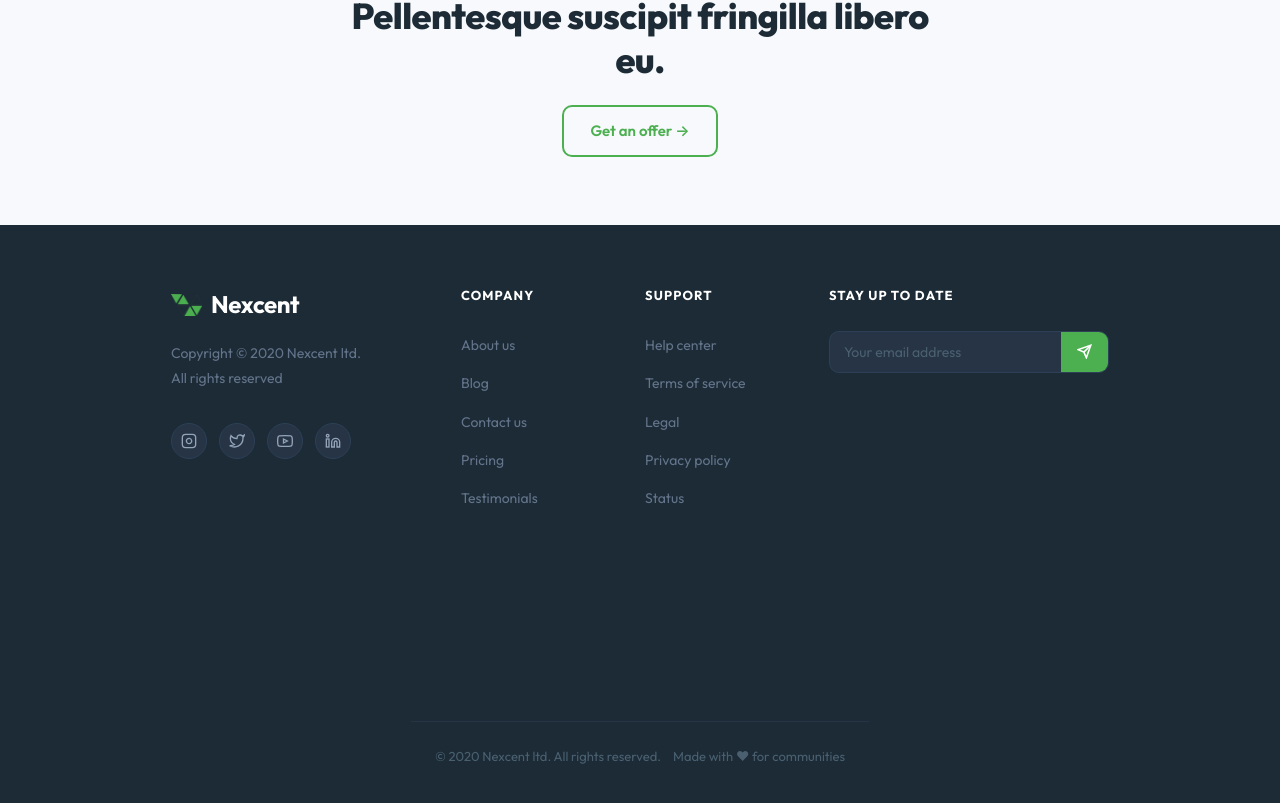
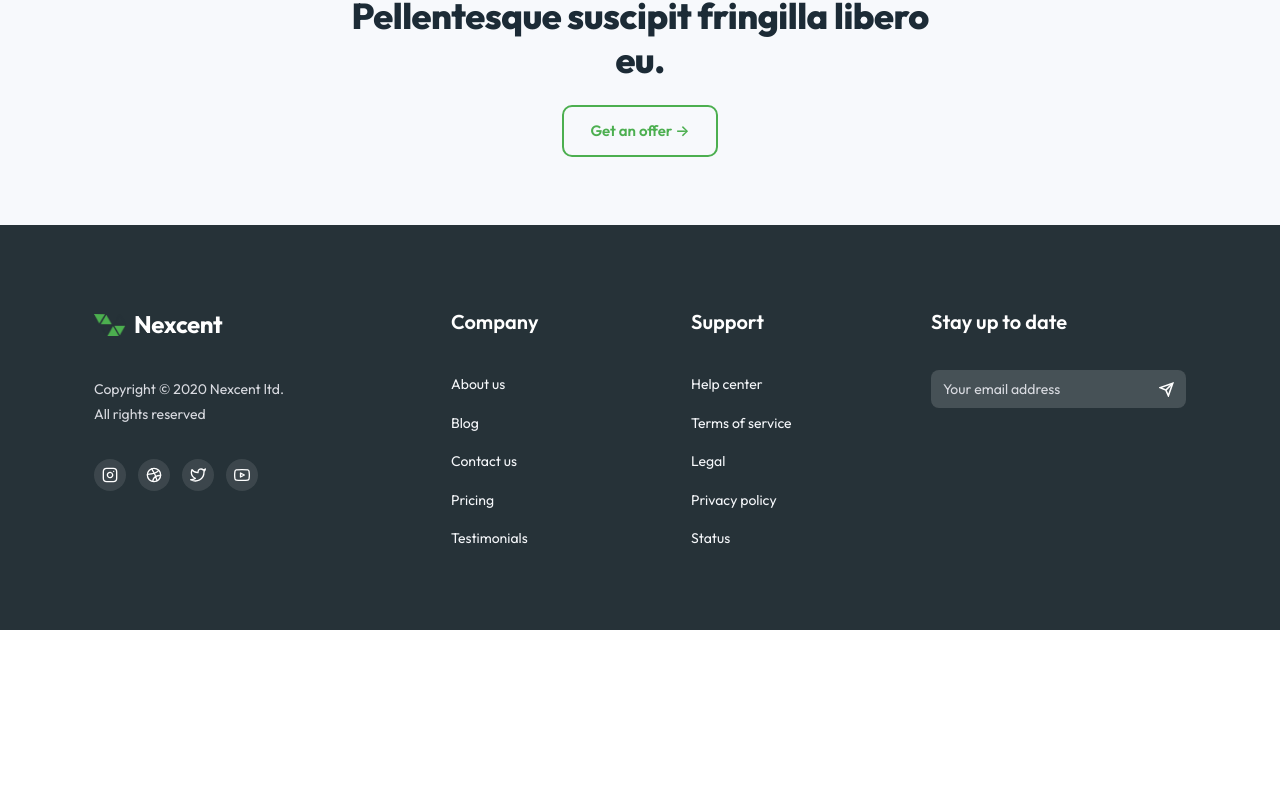
Before and after one commit to priambodogigieh-afk/landing-page, a React (Vite) app: page / in a window 1280 px wide. Shown: the part 3834-4637 px from the top of the page. After the commit the page ends 4464 px from the top, so only its background shows below. Built offline with nearby package versions, Linux system fonts and the light colour scheme.

Commit message:
style: update footer layout, typography, colors, and subscribe input to match mock design

```diff
--- a/src/components/sections/Footer.tsx
+++ b/src/components/sections/Footer.tsx
@@ -19,28 +19,27 @@ export default function Footer() {
             </p>
             <div className="social-icons">
               <a href="#ig" aria-label="Instagram" className="social-icon">
-                <svg width="16" height="16" viewBox="0 0 24 24" fill="none" stroke="currentColor" strokeWidth="2" aria-hidden="true">
-                  <rect x="2" y="2" width="20" height="20" rx="5"/>
+                <svg width="16" height="16" viewBox="0 0 24 24" fill="none" stroke="currentColor" strokeWidth="2" strokeLinecap="round" strokeLinejoin="round" aria-hidden="true">
+                  <rect x="2" y="2" width="20" height="20" rx="5" ry="5"/>
                   <path d="M16 11.37A4 4 0 1 1 12.63 8 4 4 0 0 1 16 11.37z"/>
                   <line x1="17.5" y1="6.5" x2="17.51" y2="6.5"/>
                 </svg>
               </a>
+              <a href="#dribbble" aria-label="Dribbble" className="social-icon">
+                <svg width="16" height="16" viewBox="0 0 24 24" fill="none" stroke="currentColor" strokeWidth="2" strokeLinecap="round" strokeLinejoin="round" aria-hidden="true">
+                  <circle cx="12" cy="12" r="10"/>
+                  <path d="M8.56 2.75c4.37 6.03 6.02 9.42 8.03 17.72m2.54-15.38c-3.72 4.35-8.94 5.66-16.88 5.85m19.5 1.9c-3.5-.49-11.05 1-11.6 8.56"/>
+                </svg>
+              </a>
               <a href="#tw" aria-label="Twitter / X" className="social-icon">
-                <svg width="16" height="16" viewBox="0 0 24 24" fill="none" stroke="currentColor" strokeWidth="2" aria-hidden="true">
+                <svg width="16" height="16" viewBox="0 0 24 24" fill="none" stroke="currentColor" strokeWidth="2" strokeLinecap="round" strokeLinejoin="round" aria-hidden="true">
                   <path d="M23 3a10.9 10.9 0 0 1-3.14 1.53 4.48 4.48 0 0 0-7.86 3v1A10.66 10.66 0 0 1 3 4s-4 9 5 13a11.64 11.64 0 0 1-7 2c9 5 20 0 20-11.5a4.5 4.5 0 0 0-.08-.83A7.72 7.72 0 0 0 23 3z"/>
                 </svg>
               </a>
               <a href="#yt" aria-label="YouTube" className="social-icon">
-                <svg width="16" height="16" viewBox="0 0 24 24" fill="none" stroke="currentColor" strokeWidth="2" aria-hidden="true">
+                <svg width="16" height="16" viewBox="0 0 24 24" fill="none" stroke="currentColor" strokeWidth="2" strokeLinecap="round" strokeLinejoin="round" aria-hidden="true">
                   <path d="M22.54 6.42a2.78 2.78 0 0 0-1.94-1.96C18.88 4 12 4 12 4s-6.88 0-8.6.46a2.78 2.78 0 0 0-1.94 1.96A29 29 0 0 0 1 12a29 29 0 0 0 .46 5.58A2.78 2.78 0 0 0 3.4 19.54C5.12 20 12 20 12 20s6.88 0 8.6-.46a2.78 2.78 0 0 0 1.94-1.96A29 29 0 0 0 23 12a29 29 0 0 0-.46-5.58z"/>
                   <polygon points="9.75 15.02 15.5 12 9.75 8.98 9.75 15.02"/>
-                </svg>
-              </a>
-              <a href="#li" aria-label="LinkedIn" className="social-icon">
-                <svg width="16" height="16" viewBox="0 0 24 24" fill="none" stroke="currentColor" strokeWidth="2" aria-hidden="true">
-                  <path d="M16 8a6 6 0 0 1 6 6v7h-4v-7a2 2 0 0 0-2-2 2 2 0 0 0-2 2v7h-4v-7a6 6 0 0 1 6-6z"/>
-                  <rect x="2" y="9" width="4" height="12"/>
-                  <circle cx="4" cy="4" r="2"/>
                 </svg>
               </a>
             </div>
@@ -98,10 +97,7 @@ export default function Footer() {
             </div>
           </div>
         </div>
-        <div className="footer-bottom">
-          <span>&copy; 2020 Nexcent ltd. All rights reserved.</span>
-          <span>Made with ♥ for communities</span>
-        </div>
+
       </footer>
 
       <Modal
--- a/src/styles/index.css
+++ b/src/styles/index.css
@@ -1386,10 +1386,11 @@ button {
    FOOTER
    ============================================================ */
 .footer {
-  background: #1C2B36;
+  background: var(--footer-bg);
   color: var(--footer-text);
-  padding: 60px 0 40px;
-  height: 582px;
+  padding: 80px 0;
+  height: auto;
+  min-height: auto;
   display: flex;
   flex-direction: column;
 }
@@ -1399,18 +1400,20 @@ button {
   margin: 0 auto;
   padding: 0 var(--sp-5);
   display: flex;
-  gap: var(--sp-9);
+  justify-content: space-between;
+  align-items: flex-start;
+  width: 100%;
 }
 
 .footer-brand {
   flex-shrink: 0;
-  min-width: 210px;
+  min-width: 250px;
 }
 
 .footer-desc {
   font-size: 14px;
-  color: #64748B;
-  margin-top: var(--sp-4);
+  color: #D9DBE1;
+  margin-top: var(--sp-6);
   margin-bottom: var(--sp-6);
   line-height: 1.8;
 }
@@ -1421,28 +1424,26 @@ button {
 }
 
 .social-icon {
-  width: 36px;
-  height: 36px;
+  width: 32px;
+  height: 32px;
   border-radius: 50%;
-  background: #263445;
-  border: 1px solid #2E4057;
+  background: rgba(255, 255, 255, 0.1);
   display: flex;
   align-items: center;
   justify-content: center;
-  color: #94A3B8;
-  transition: background .2s, color .2s, border-color .2s;
+  color: #FFFFFF;
+  transition: background .2s, transform .2s;
 }
 
 .social-icon:hover {
   background: var(--green);
   color: #fff;
-  border-color: var(--green);
+  transform: translateY(-2px);
 }
 
 .footer-links {
-  flex: 1;
-  display: flex;
-  gap: var(--sp-8);
+  display: flex;
+  gap: 120px;
   flex-wrap: wrap;
 }
 
@@ -1451,12 +1452,12 @@ button {
 }
 
 .footer-col h4 {
-  font-size: 13px;
-  font-weight: 700;
-  color: #fff;
-  text-transform: uppercase;
-  letter-spacing: 1.1px;
-  margin-bottom: var(--sp-5);
+  font-size: 20px;
+  font-weight: 600;
+  color: #FFFFFF;
+  text-transform: none;
+  letter-spacing: 0;
+  margin-bottom: var(--sp-6);
 }
 
 .footer-col ul {
@@ -1467,7 +1468,7 @@ button {
 
 .footer-col ul a {
   font-size: 14px;
-  color: #64748B;
+  color: #F5F7FA;
   transition: color .2s;
 }
 
@@ -1476,66 +1477,64 @@ button {
 }
 
 .footer-col.subscribe {
-  flex: 1;
-  min-width: 200px;
+  min-width: 255px;
 }
 
 .subscribe-form {
   display: flex;
-  border-radius: var(--radius-md);
-  overflow: hidden;
-  border: 1px solid #2E4057;
-  background: #263445;
+  align-items: center;
+  border-radius: 8px;
+  background: rgba(255, 255, 255, 0.15);
+  padding: 0 12px;
+  width: 255px;
+  max-width: 100%;
+  transition: background 0.2s, box-shadow 0.2s;
+}
+
+.subscribe-form:focus-within {
+  background: rgba(255, 255, 255, 0.20);
+  box-shadow: 0 0 0 2px rgba(255, 255, 255, 0.1);
 }
 
 .subscribe-form input {
   flex: 1;
-  padding: 11px 14px;
+  padding: 10px 0;
   font-size: 14px;
   background: transparent;
   border: none;
-  color: #fff;
+  color: #FFFFFF;
   outline: none;
 }
 
 .subscribe-form input::placeholder {
-  color: #4A6070;
+  color: #D9DBE1;
 }
 
 .subscribe-form button {
-  background: var(--green);
+  background: transparent;
   border: none;
-  padding: 0 16px;
-  color: #fff;
+  padding: 0;
+  color: #FFFFFF;
   display: flex;
   align-items: center;
   justify-content: center;
-  transition: background .2s;
+  transition: transform 0.2s;
   flex-shrink: 0;
   cursor: pointer;
 }
 
 .subscribe-form button:hover {
-  background: var(--green-dark);
+  background: transparent;
+  transform: scale(1.15);
 }
 
 .subscribe-form button:disabled {
-  opacity: 0.7;
+  opacity: 0.5;
   cursor: not-allowed;
 }
 
 .footer-bottom {
-  max-width: var(--max-w);
-  margin: auto auto 0;
-  padding: var(--sp-5) var(--sp-5) 0;
-  border-top: 1px solid #263445;
-  display: flex;
-  justify-content: space-between;
-  align-items: center;
-  font-size: 13px;
-  color: #4A6070;
-  flex-wrap: wrap;
-  gap: var(--sp-3);
+  display: none;
 }
 
 /* ============================================================
--- a/src/styles/tokens.css
+++ b/src/styles/tokens.css
@@ -15,9 +15,9 @@
   --border: #E5E7EB;
 
   --navbar-bg: rgba(255, 255, 255, 0.85);
-  --footer-bg: #1C2B36;
-  --footer-text: #94A3B8;
-  --footer-border: #263445;
+  --footer-bg: #263238;
+  --footer-text: #F5F7FA;
+  --footer-border: #3C484E;
 
   --shadow-sm: 0 1px 4px rgba(0, 0, 0, 0.06);
   --shadow-md: 0 4px 16px rgba(0, 0, 0, 0.08);
```
